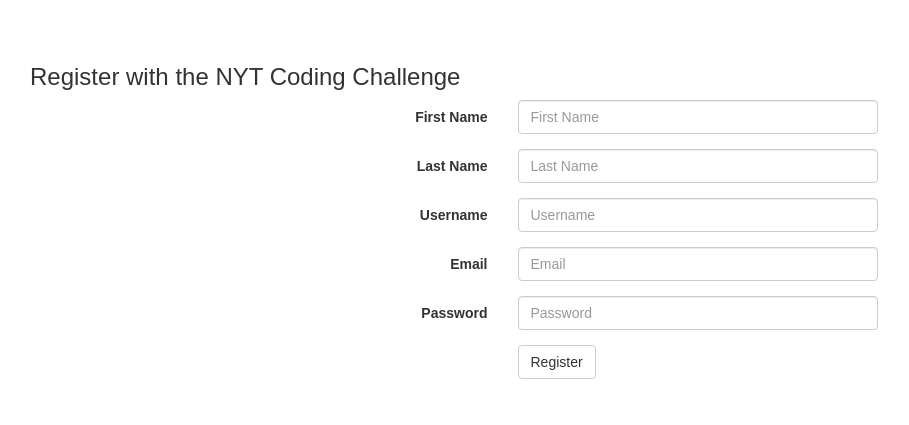
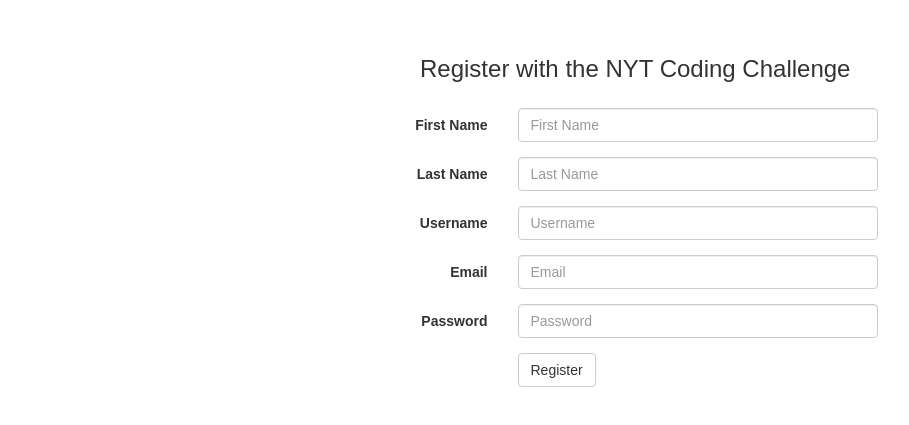
Before and after one commit to caitp222/login-registration, a React (Create React App) app: page /register in a window 1280 px wide. Shown: the part 181-606 px from the top of the page, without its empty margins (40-949 px from the left). Built offline with nearby package versions, Linux system fonts and the light colour scheme.

Commit message:
center headlines

```diff
--- a/src/components/LoginForm.js
+++ b/src/components/LoginForm.js
@@ -15,10 +15,24 @@
 import TextInput from './FormTextInput'
 import PasswordInput from './FormPasswordInput'
 
-const LoginForm = () => (
+class LoginForm extends Component {
+  constructor() {
+    super()
+    this.state = {
+      userName: "",
+      password: ""
+    }
+  }
+
+  render() {
+    return (
       <div className="form-wrapper">
         <Form horizontal className="centered-form">
+          <FormGroup>
+            <Col smOffset={4} sm={8}>
               <h3>Welcome to the NYT Coding Challenge</h3>
+            </Col>
+          </FormGroup>
           <TextInput input={ "Username" }/>
           <PasswordInput />
 
@@ -38,5 +52,7 @@
         </Form>
       </div>
   )
+  }
+}
 
 export default LoginForm;
--- a/src/components/RegisterForm.js
+++ b/src/components/RegisterForm.js
@@ -24,7 +24,11 @@
 const RegisterForm = () => (
   <div className="form-wrapper">
     <Form horizontal className="centered-form">
-      <h3>Register with the NYT Coding Challenge</h3>
+      <FormGroup>
+        <Col smOffset={4} sm={8}>
+          <h3>Register with the NYT Coding Challenge</h3>
+        </Col>
+      </FormGroup>
       <TextInput input={ "First Name" }/>
       <TextInput input={ "Last Name" }/>
       <TextInput input={ "Username" }/>
--- a/src/styles/App.css
+++ b/src/styles/App.css
@@ -36,3 +36,7 @@
   margin: auto;
   width: 100%;
 }
+
+h3 {
+  text-align: left;
+}
```
Lines whose indentation alone changed are shown as unchanged.
